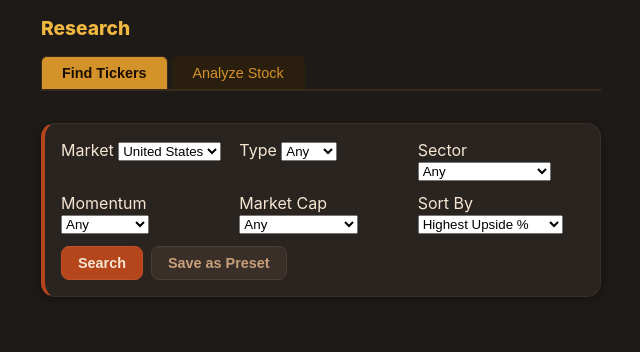
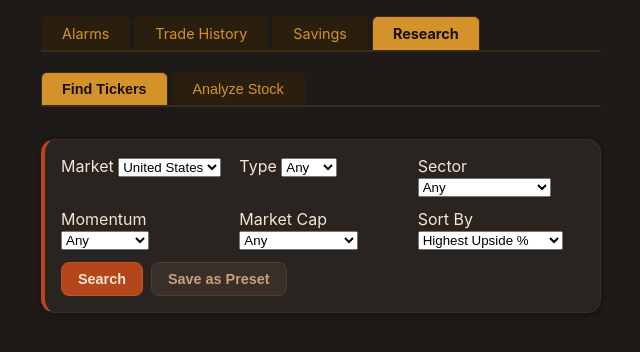
Before and after one commit to noamArbes/StocksApp, a Flask app: page /research in a window 1280 px wide. Shown: the part 58-410 px from the top of the page, without its empty margins (319-959 px from the left). Run offline with Flask 3, Linux system fonts and the light colour scheme; the visitor is signed in with stand-in values (Sample User, id 1); data that the repository does not hold is empty; parts of the project's set-up code (start-up, migrations or seed data) failed here and were passed over.

Commit message:
fix: add main app tab bar to Research page so user can navigate back

```diff
--- a/templates/research.html
+++ b/templates/research.html
@@ -1,10 +1,16 @@
 {% extends "base.html" %}
 {% block content %}
-<div class="toolbar">
-  <h2>Research</h2>
+
+{# ── Main app tab bar ── #}
+<div class="tab-bar">
+    <a href="{{ url_for('dashboard') }}" class="tab">Alarms</a>
+    <a href="{{ url_for('dashboard', tab='history') }}" class="tab">Trade History</a>
+    <a href="{{ url_for('savings') }}" class="tab">Savings</a>
+    <a href="{{ url_for('research_tab') }}" class="tab tab-active">Research</a>
 </div>
 
-<div class="tab-bar">
+{# ── Research sub-tabs ── #}
+<div class="tab-bar" style="margin-top:8px">
   <button class="tab tab-active" id="tab-find" onclick="switchTab('find')">Find Tickers</button>
   <button class="tab" id="tab-analyze" onclick="switchTab('analyze')">Analyze Stock</button>
 </div>
```
